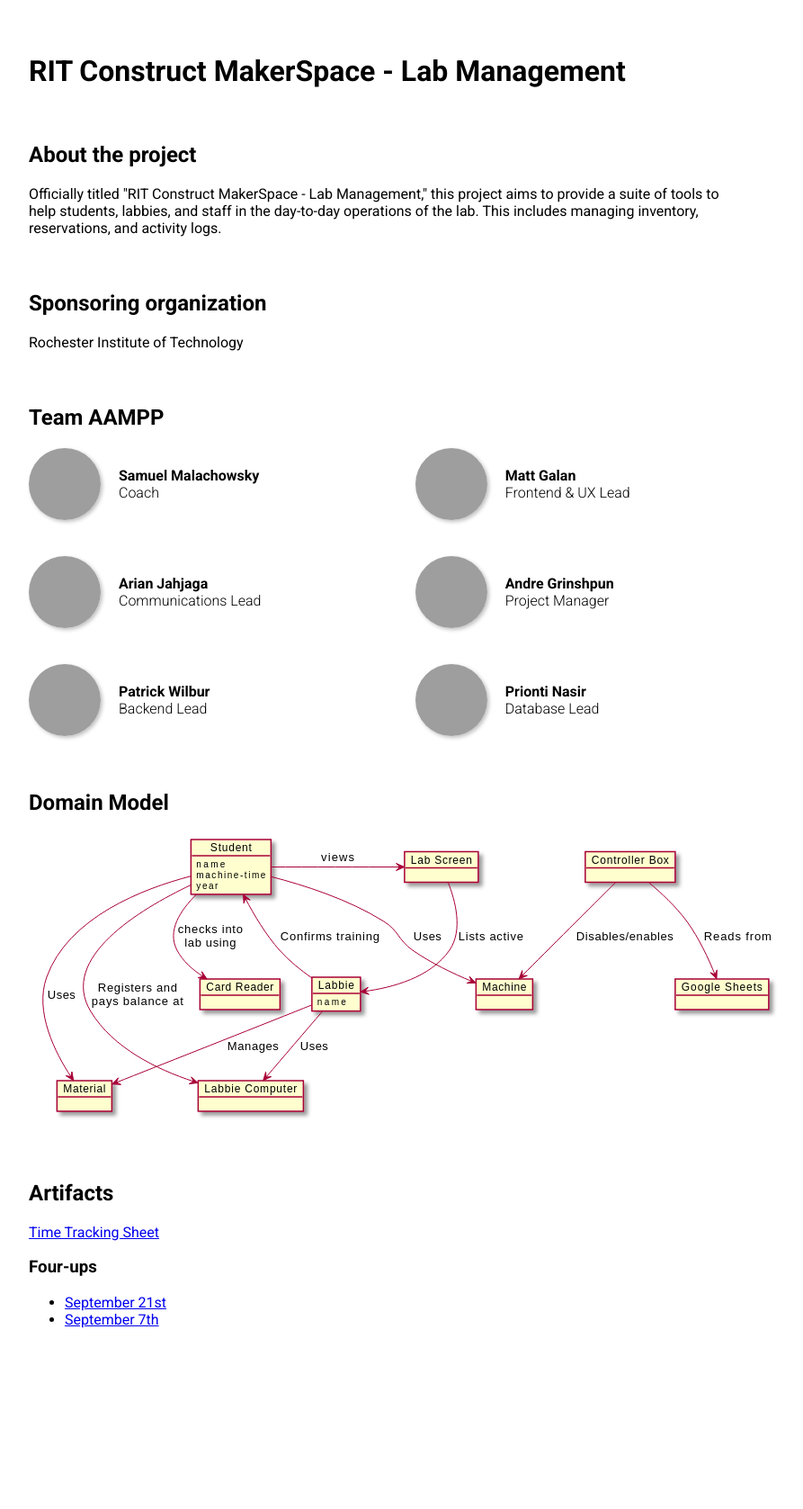
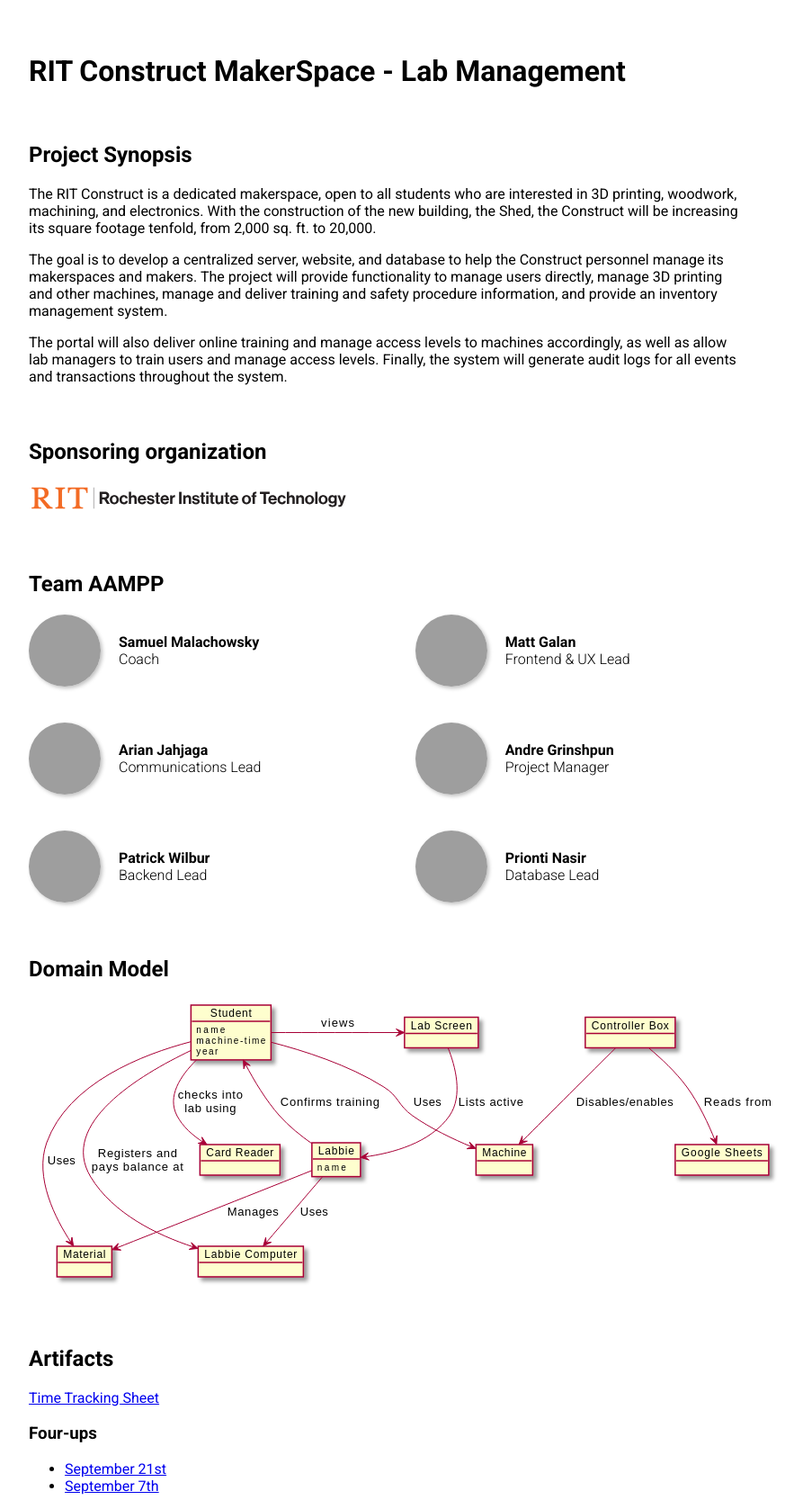
Before and after one commit to rit-construct-makerspace/team-website, a Jekyll site: the page built from index.html, in a window 1280 px wide, cut to the strip 0-1677 px from the top of the page. Shown: the whole strip at 90% size, without its empty margins (208-1101 px from the left). Built offline with Jekyll 4.4.1, drawn with Linux system fonts in a browser that asks for light colours; before the commit the page ends 1492 px from its top, so only the background shows below that; grey boxes are pictures that could not be loaded.

Commit message:
add rit logo

```diff
--- a/_sass/main.scss
+++ b/_sass/main.scss
@@ -10,6 +10,10 @@
 
 h2 {
   margin-top: 60px;
+}
+
+.rit-logo {
+  width: 360px;
 }
 
 .members {
--- a/index.html
+++ b/index.html
@@ -5,17 +5,33 @@
 
 <h1>RIT Construct MakerSpace - Lab Management</h1>
 
-<h2>About the project</h2>
+<h2>Project Synopsis</h2>
 
 <p>
-    Officially titled "RIT Construct MakerSpace - Lab Management," this project aims
-    to provide a suite of tools to help students, labbies, and staff in the day-to-day
-    operations of the lab. This includes managing inventory, reservations, and activity logs.
+    The RIT Construct is a dedicated makerspace, open to all students who are interested in
+    3D printing, woodwork, machining, and electronics. With the construction of the new
+    building, the Shed, the Construct will be increasing its square footage tenfold,
+    from 2,000 sq. ft. to 20,000.
+</p>
+
+<p>
+    The goal is to develop a centralized server, website, and database to help the
+    Construct personnel manage its makerspaces and makers. The project will provide
+    functionality to manage users directly, manage 3D printing and other machines,
+    manage and deliver training and safety procedure information, and provide an
+    inventory management system.
+</p>
+
+<p>
+    The portal will also deliver online training and
+    manage access levels to machines accordingly, as well as allow lab managers to
+    train users and manage access levels. Finally, the system will generate audit
+    logs for all events and transactions throughout the system.
 </p>
 
 <h2>Sponsoring organization</h2>
 
-<p>Rochester Institute of Technology</p>
+<img class="rit-logo" src="/assets/images/rit.svg" alt="Rochester Institute of Technology"/>
 
 <h2>Team AAMPP</h2>
 
```
Also changed, not shown: assets/images/rit.svg (added).
